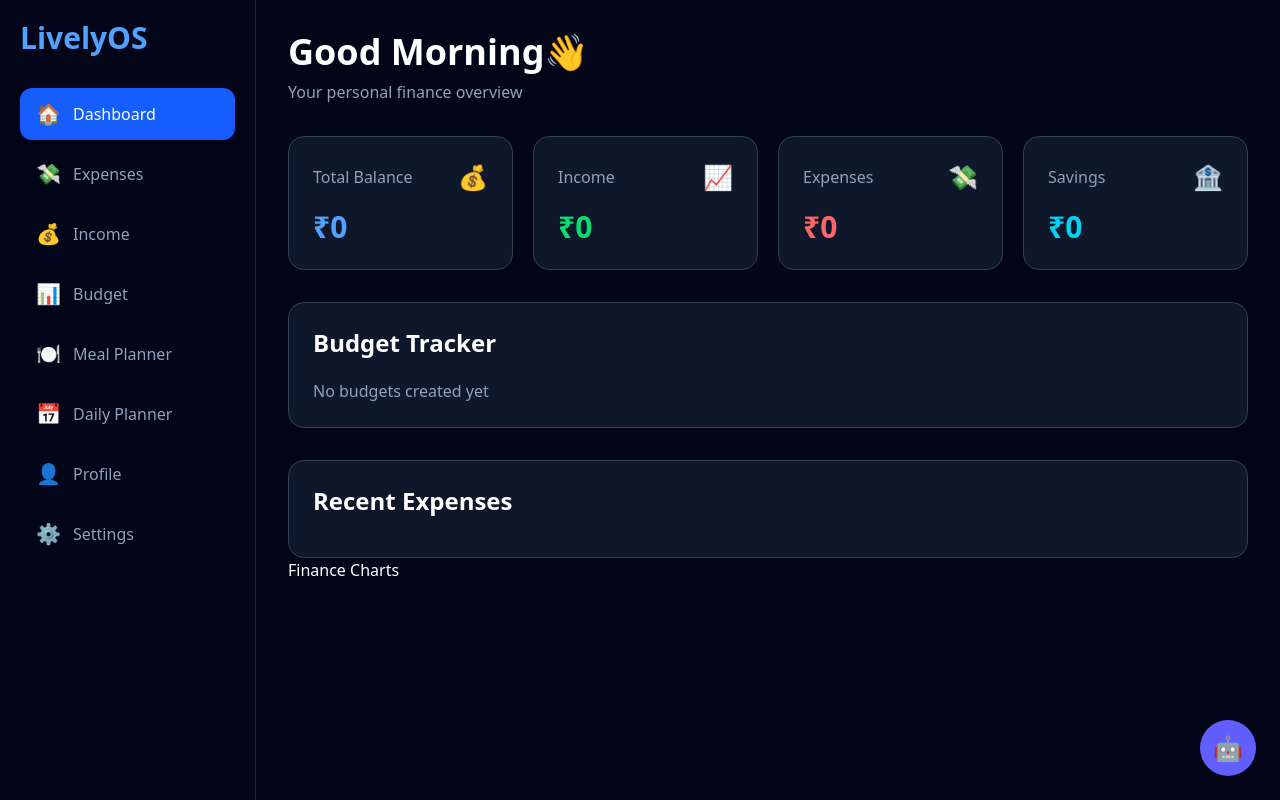
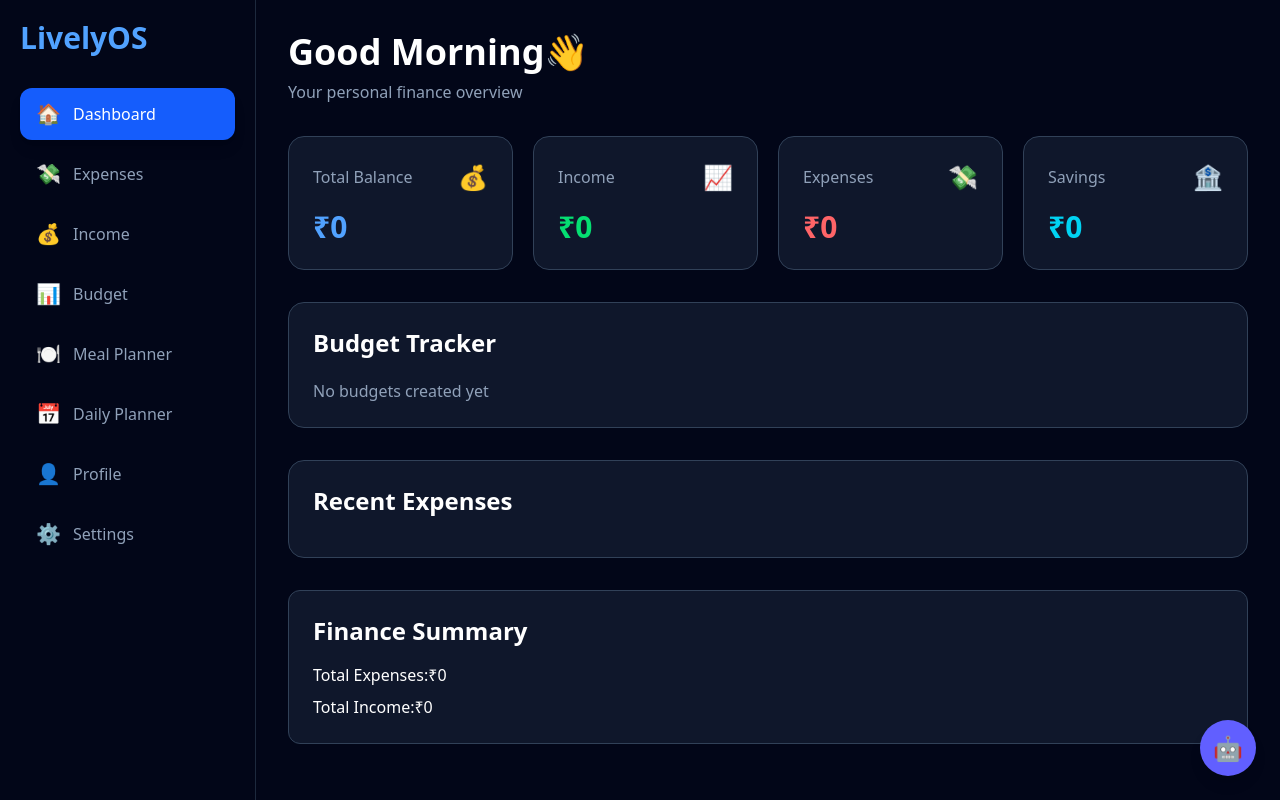
Before and after one commit to thasleenanasreen242-cmd/livelyos-V2, a Next.js app: page /dashboard in a window 1280 px wide. Built offline with nearby package versions, Linux system fonts and the light colour scheme.

Commit message:
Refactor FinanceCharts component with TypeScript types

```diff
--- a/components/FinanceCharts.tsx
+++ b/components/FinanceCharts.tsx
@@ -1,9 +1,57 @@
-export default function FinanceCharts(props:any){
+"use client";
+
+export default function FinanceCharts({
+  expenses,
+  income,
+  currency
+}: {
+  expenses:any[];
+  income:any[];
+  currency:string;
+}) {
 
   return (
-    <div>
-      Finance Charts
+    <div className="
+    mt-8
+    rounded-xl
+    bg-slate-900
+    border
+    border-slate-700
+    p-6
+    text-white
+    ">
+
+      <h2 className="text-2xl font-bold">
+        Finance Summary
+      </h2>
+
+
+      <p className="mt-4">
+        Total Expenses:
+        {currency}
+        {
+          expenses.reduce(
+            (total,item)=>
+            total + Number(item.amount || 0),
+            0
+          )
+        }
+      </p>
+
+
+      <p className="mt-2">
+        Total Income:
+        {currency}
+        {
+          income.reduce(
+            (total,item)=>
+            total + Number(item.amount || 0),
+            0
+          )
+        }
+      </p>
+
+
     </div>
   );
-
 }
```
